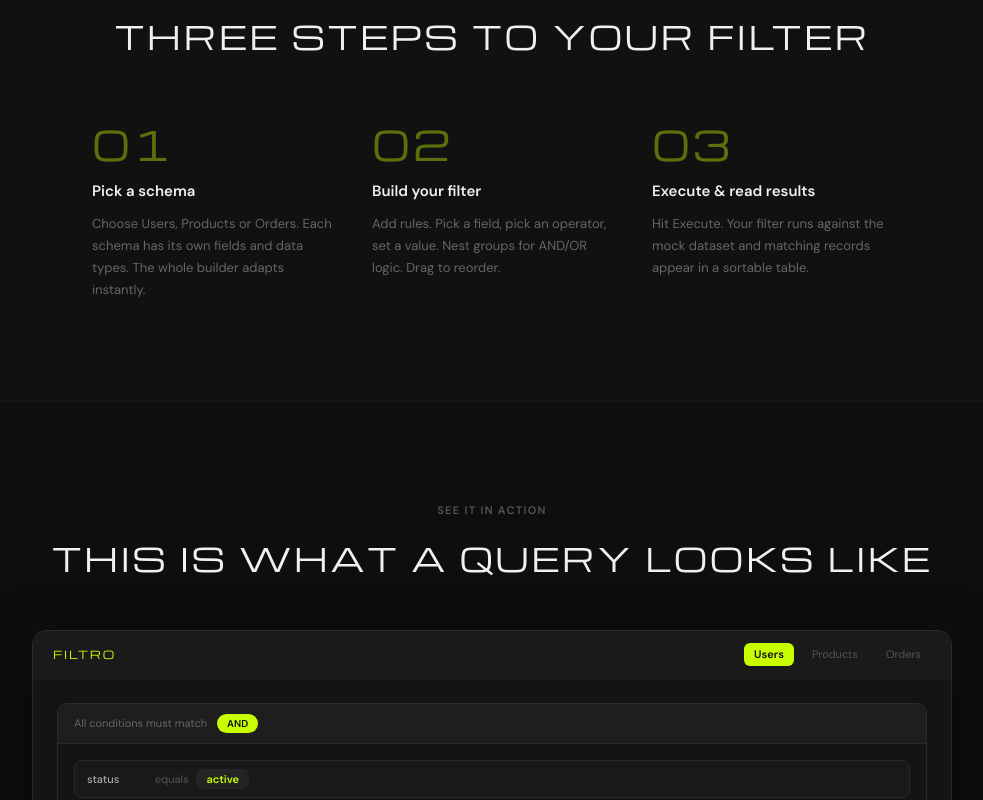
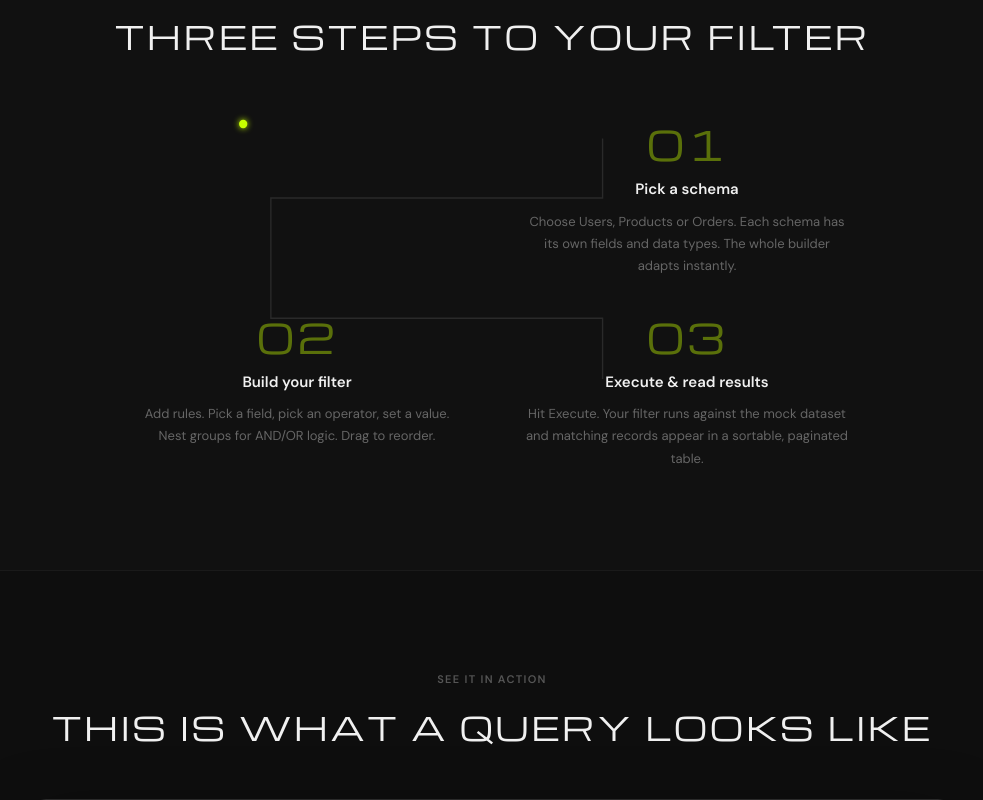
Before and after one commit to JasmineODaniel/Filtro, a Next.js app: page / in a window 1280 px wide. Shown: the part 1720-2520 px from the top of the page, without its empty margins (148-1131 px from the left). Built offline with nearby package versions, Linux system fonts and the light colour scheme.

Commit message:
feat: hero split animation, zigzag step connector with rolling ball, mobile nav fix, Filtro 2026 footer

```diff
--- a/src/app/page.tsx
+++ b/src/app/page.tsx
@@ -12,7 +12,7 @@ export default function LandingPage() {
     }}>
 
       {/* NAV */}
-      <nav style={{
+      <nav className="lp-nav" style={{
         position: 'fixed',
         top: 0,
         left: 0,
@@ -21,7 +21,6 @@ export default function LandingPage() {
         display: 'flex',
         alignItems: 'center',
         justifyContent: 'space-between',
-        padding: '0 40px',
         height: '60px',
         backgroundColor: 'rgba(14,14,14,0.85)',
         backdropFilter: 'blur(12px)',
@@ -98,9 +97,8 @@ export default function LandingPage() {
           marginBottom: '24px',
           maxWidth: '900px',
         }}>
-          Build filters.
-          <br />
-          <span style={{ color: '#c8ff00' }}>Without code.</span>
+          <span className="lp-hero-l1">Build filters.</span>
+          <span className="lp-hero-l2" style={{ color: '#c8ff00' }}>Without code.</span>
         </h1>
 
         <p style={{
@@ -274,46 +272,50 @@ export default function LandingPage() {
             Three steps to your filter
           </h2>
 
-          <div style={{
-            display: 'grid',
-            gridTemplateColumns: 'repeat(auto-fit, minmax(200px, 1fr))',
-            gap: '40px',
-          }}>
-            {[
-              { step: '01', title: 'Pick a schema', body: 'Choose Users, Products or Orders. Each schema has its own fields and data types. The whole builder adapts instantly.' },
-              { step: '02', title: 'Build your filter', body: 'Add rules. Pick a field, pick an operator, set a value. Nest groups for AND/OR logic. Drag to reorder.' },
-              { step: '03', title: 'Execute & read results', body: 'Hit Execute. Your filter runs against the mock dataset and matching records appear in a sortable table.' },
-            ].map(s => (
-              <div key={s.step} style={{ textAlign: 'left' }}>
-                <div style={{
-                  fontFamily: 'var(--font-display)',
-                  fontSize: '40px',
-                  fontWeight: 400,
-                  color: '#c8ff00',
-                  opacity: 0.4,
-                  letterSpacing: '0.06em',
-                  marginBottom: '16px',
-                  lineHeight: 1,
-                }}>
-                  {s.step}
-                </div>
-                <h3 style={{
-                  fontSize: '15px',
-                  fontWeight: 600,
-                  color: '#f0f0f0',
-                  marginBottom: '10px',
-                }}>
-                  {s.title}
-                </h3>
-                <p style={{
-                  fontSize: '13px',
-                  color: '#666',
-                  lineHeight: 1.7,
-                }}>
-                  {s.body}
-                </p>
-              </div>
-            ))}
+          <div className="lp-steps-grid">
+
+            {/* SVG connector — ball rolls 01 → 02 → 03 in zigzag */}
+            {/* viewBox 720×500: col2 center x≈520, col1 center x≈40, row midpoints y≈107,281 */}
+            <svg className="lp-connector" viewBox="0 0 720 500" preserveAspectRatio="xMidYMid meet">
+              <path
+                d="M 520,22 L 520,107 L 40,107 L 40,194 L 40,281 L 520,281 L 520,368"
+                stroke="#2a2a2a"
+                strokeWidth="2"
+                fill="none"
+                strokeLinecap="square"
+                strokeLinejoin="miter"
+              />
+              <circle r="6" fill="#c8ff00" style={{ filter: 'drop-shadow(0 0 5px #c8ff00)' }}>
+                <animateMotion
+                  path="M 520,22 L 520,107 L 40,107 L 40,194 L 40,281 L 520,281 L 520,368"
+                  dur="3s"
+                  repeatCount="indefinite"
+                  calcMode="linear"
+                />
+              </circle>
+            </svg>
+
+            {/* 01 — right column */}
+            <div className="lp-step-right" style={{ minHeight: '150px' }}>
+              <div style={{ fontFamily: 'var(--font-display)', fontSize: '40px', fontWeight: 400, color: '#c8ff00', opacity: 0.4, letterSpacing: '0.06em', marginBottom: '14px', lineHeight: 1 }}>01</div>
+              <h3 style={{ fontSize: '15px', fontWeight: 600, color: '#f0f0f0', marginBottom: '10px' }}>Pick a schema</h3>
+              <p style={{ fontSize: '13px', color: '#666', lineHeight: 1.7 }}>Choose Users, Products or Orders. Each schema has its own fields and data types. The whole builder adapts instantly.</p>
+            </div>
+
+            {/* 02 — left column */}
+            <div className="lp-step-left" style={{ minHeight: '150px' }}>
+              <div style={{ fontFamily: 'var(--font-display)', fontSize: '40px', fontWeight: 400, color: '#c8ff00', opacity: 0.4, letterSpacing: '0.06em', marginBottom: '14px', lineHeight: 1 }}>02</div>
+              <h3 style={{ fontSize: '15px', fontWeight: 600, color: '#f0f0f0', marginBottom: '10px' }}>Build your filter</h3>
+              <p style={{ fontSize: '13px', color: '#666', lineHeight: 1.7 }}>Add rules. Pick a field, pick an operator, set a value. Nest groups for AND/OR logic. Drag to reorder.</p>
+            </div>
+
+            {/* 03 — right column */}
+            <div className="lp-step-right" style={{ minHeight: '150px' }}>
+              <div style={{ fontFamily: 'var(--font-display)', fontSize: '40px', fontWeight: 400, color: '#c8ff00', opacity: 0.4, letterSpacing: '0.06em', marginBottom: '14px', lineHeight: 1 }}>03</div>
+              <h3 style={{ fontSize: '15px', fontWeight: 600, color: '#f0f0f0', marginBottom: '10px' }}>Execute &amp; read results</h3>
+              <p style={{ fontSize: '13px', color: '#666', lineHeight: 1.7 }}>Hit Execute. Your filter runs against the mock dataset and matching records appear in a sortable, paginated table.</p>
+            </div>
+
           </div>
         </div>
       </section>
@@ -498,7 +500,7 @@ export default function LandingPage() {
           Visual query builder — no code required
         </span>
         <span style={{ fontSize: '12px', color: '#444' }}>
-          Filtro 2026
+          © Filtro 2026
         </span>
       </footer>
 
```
